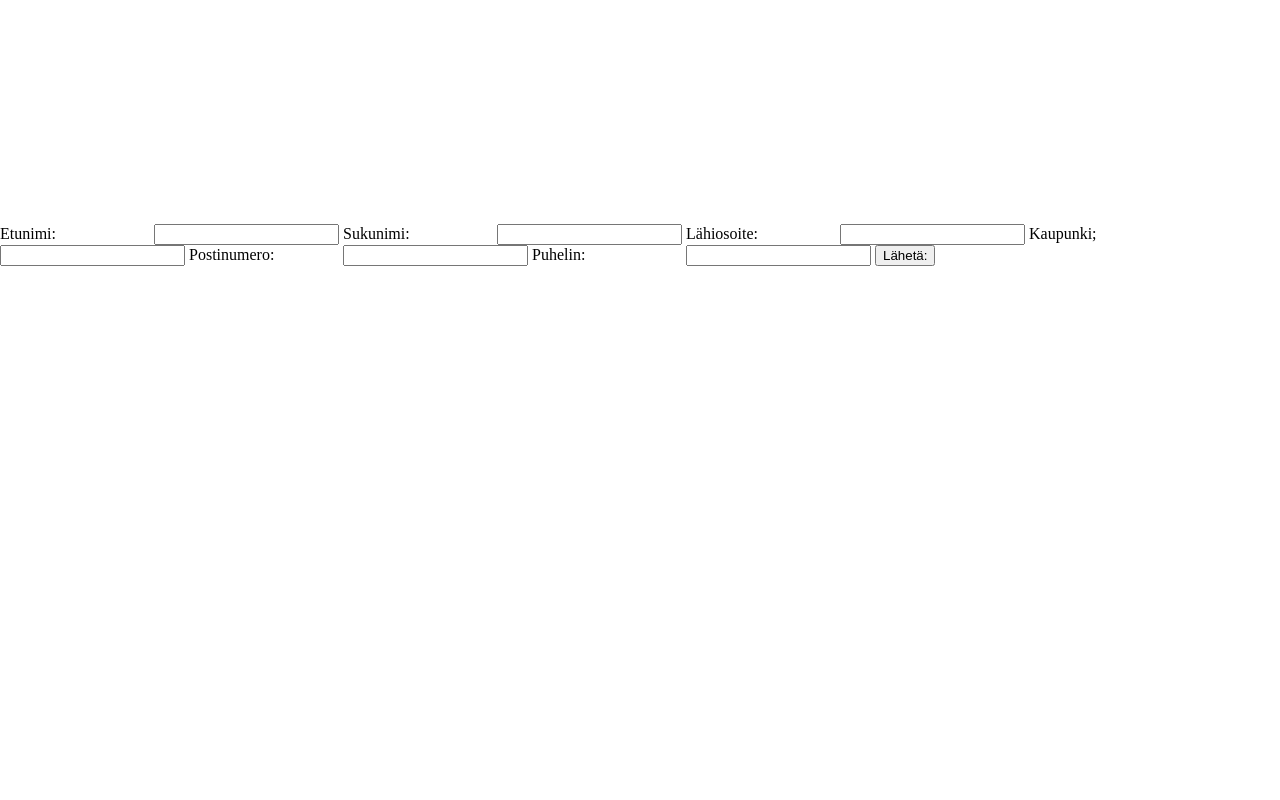
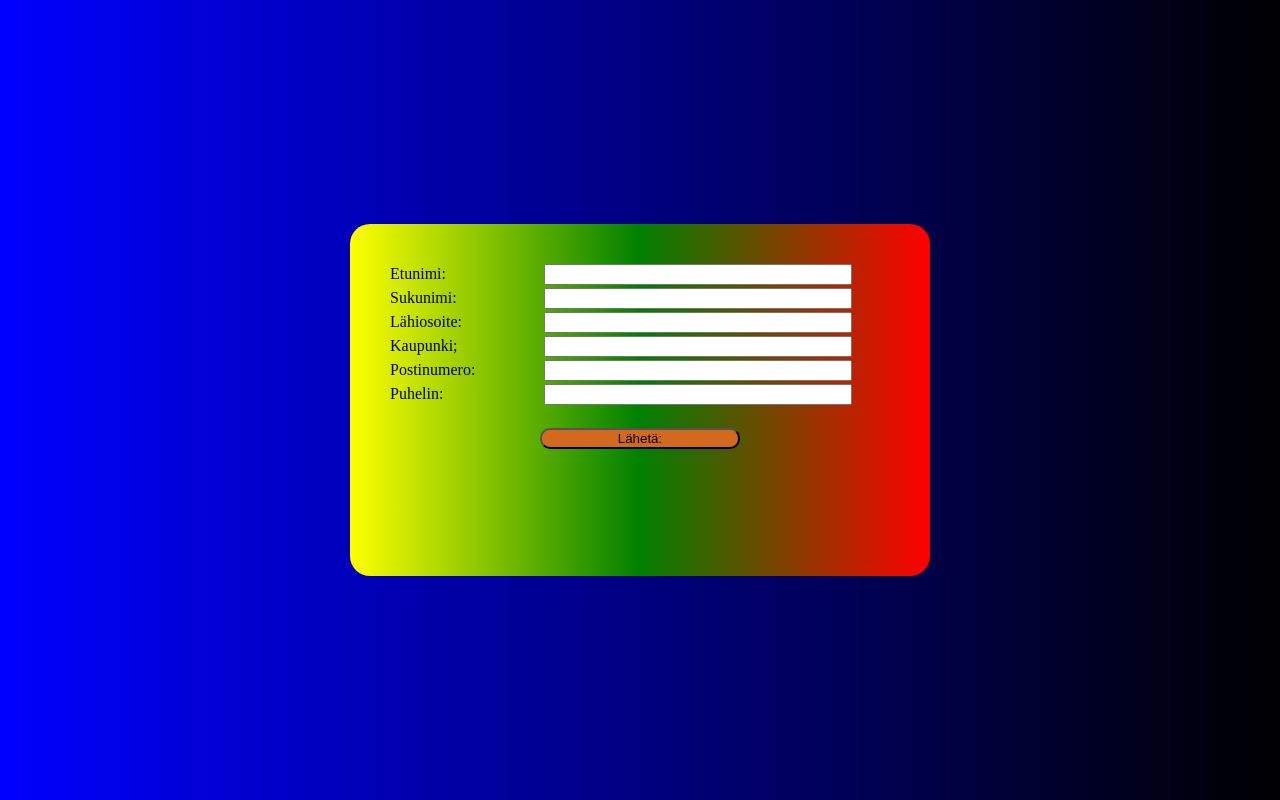
Before and after one commit to Samkosken/HTML, a plain HTML site: page Formharj/lomaketarkistus.html in a window 1280 px wide. Drawn offline with Linux system fonts and the light colour scheme.

Commit message:
lomaketarkistus

```diff
--- a/Javascript/lomaketarkistus.html
+++ b/Formharj/lomaketarkistus.html
@@ -4,27 +4,27 @@
     <meta charset="UTF-8">
     <meta name="viewport" content="width=device-width, initial-scale=1.0">
     <title>Lomaketarkistus</title>
-    <link rel="stylesheet" type="text/css" href="lomaketarkistus.css">
+    <link rel="stylesheet" type="text/css" href="tarkistuslom.css">
 </head>
 <body>
     <form>
-        <label for="enimmi">Etunimi:</label>
-        <input type="text" id="enimi">
+        <label for="enimi">Etunimi:</label>
+        <input type="text" id="enimi"></br>
 
         <label for="snimi">Sukunimi:</label>
-        <input type="text" id="snimi">
+        <input type="text" id="snimi"></br>
 
         <label for="losoite">Lähiosoite:</label>
-        <input type="text" id="losoite">
+        <input type="text" id="losoite"></br>
 
         <label for="kaupunki">Kaupunki;</label>
-        <input type="text" id="kaupunki">
+        <input type="text" id="kaupunki"></br>
 
         <label for="posnumero">Postinumero:</label>
-        <input type="text" id="pnumero">
+        <input type="text" id="posnumero"></br>
 
         <label for="puhnumero">Puhelin:</label>
-        <input type="text" id="puhnumero">
+        <input type="text" id="puhnumero"></br>
         <button onclick="tarkasta()">Lähetä:</button>
     </form>
     <script src="lomaketarkistus.js"></script>
--- a/Javascript/lomaketarkistus.js
+++ b/Formharj/lomaketarkistus.js
@@ -1,30 +1,31 @@
 function tarkasta() {
 
     let enimi = document.getElementById("enimi").value;
-    let snimi = document.getElementById("snumi").value;
+    let snimi = document.getElementById("snimi").value;
     let losoite = document.getElementById("losoite").value;
     let posnumero = document.getElementById	("posnumero").value;
     let kaupunki = document.getElementById("kaupunki").value;
     let puhnumero = document.getElementById("puhnumero").value;
 
     if (enimi.trim() == "") {
-        alert("Anna etunimi!")
+        alert("Anna etunimi!");
 
     } else if (snimi.trim() == "") {
-        alert("Anna sukunimi!")
+        alert("Anna sukunimi!");
 
     } else if (losoite.trim() == "") {
-        alert("Anna lähiosoite!")
+        alert("Anna lähiosoite!");
 
     } else if (posnumero.trim() == "") {
-        alert("Anna postinumero!")
+        alert("Anna postinumero!");
+
     } else if (kaupunki.trim() == "") {
-        alert("Anna kaupunki!")
+        alert("Anna kaupunki!");
 
     } else if (puhnumero.trim() == "") {
-        alert("Anna puhelinnumero!")
+        alert("Anna puhelinnumero!");
     } else {
-        alert("Kiitos!")
+        alert("Kiitos!");
     }
     event.preventDefault();
 }
--- /dev/null
+++ b/Formharj/tarkistuslom.css
@@ -0,0 +1,33 @@
+body {
+    background-image: linear-gradient( to left, black, blue);
+    max-width: 80%;
+}
+
+label {
+    display: inline-block;
+    width: 150px;
+}
+input {
+    width: 300px;
+    margin-bottom: 3px;
+}
+form {
+    width: 500px;
+    margin: 0 auto;
+    position: absolute;
+    top: 28%;
+    bottom: 28%;
+    right: 0;
+    left: 0;
+    background-image: linear-gradient(to right, yellow, green, red);
+    border-radius: 20px;
+    padding: 40px;
+}
+
+button {
+    width: 200px;
+    margin-left: 150px;
+    margin-top: 20px;
+    background-color: chocolate;
+    border-radius: 10px;
+}
--- a/Javascript/lomaketarkistus.css
+++ /dev/null
@@ -1,18 +0,0 @@
-label {
-    display: inline-block;
-    width: 150px;
-}
-form {
-    margin: 0 auto;
-    position: absolute;
-    top: 28%;
-    bottom: 28%;
-    right: 0;
-    left: 0;
-    background-image: linear-gradient(to right yellow green red);
-    border-radius: 20px;
-
-}
-body {
-    background-image: linear-gradient(top to bottom black blue);
-}
```
